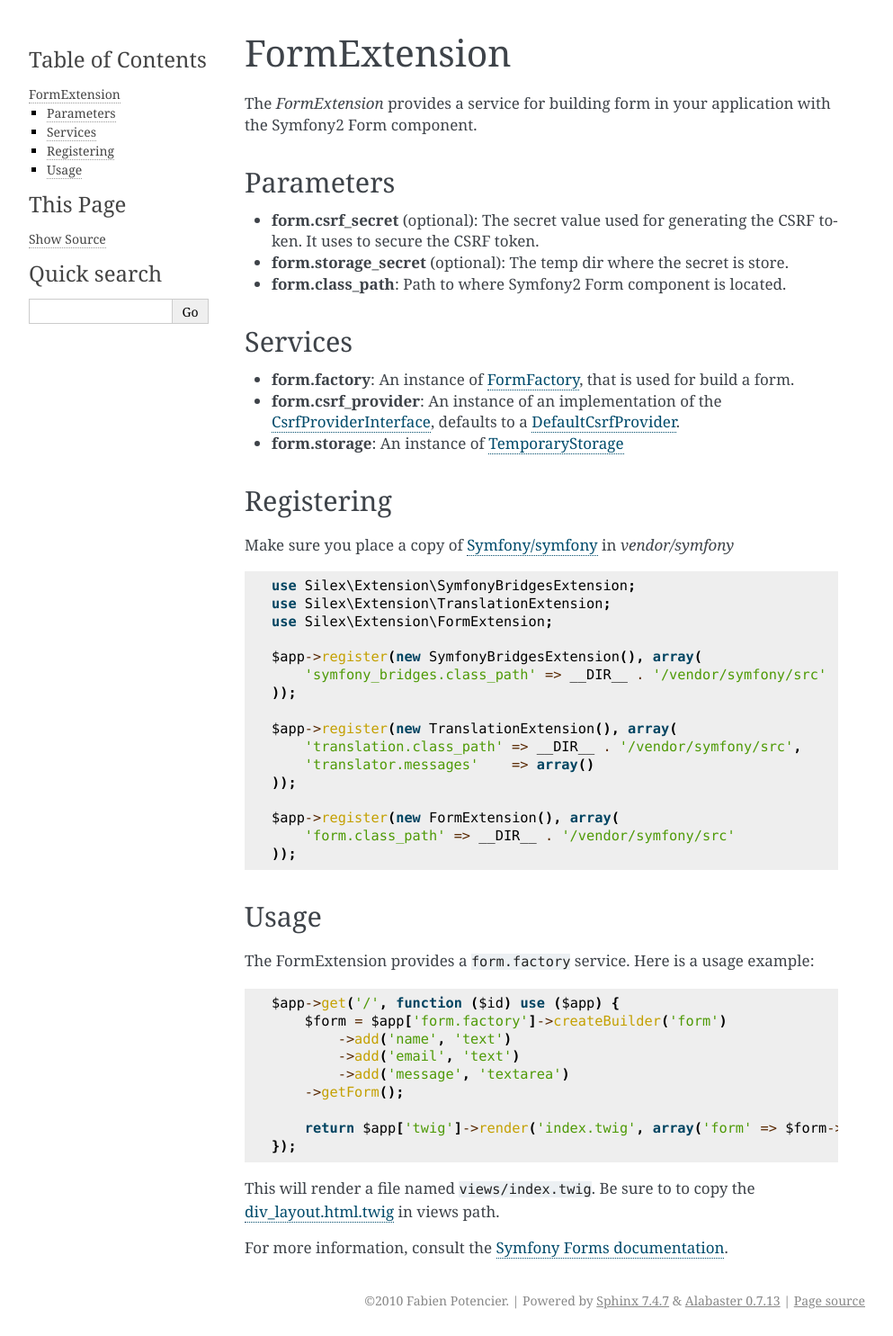
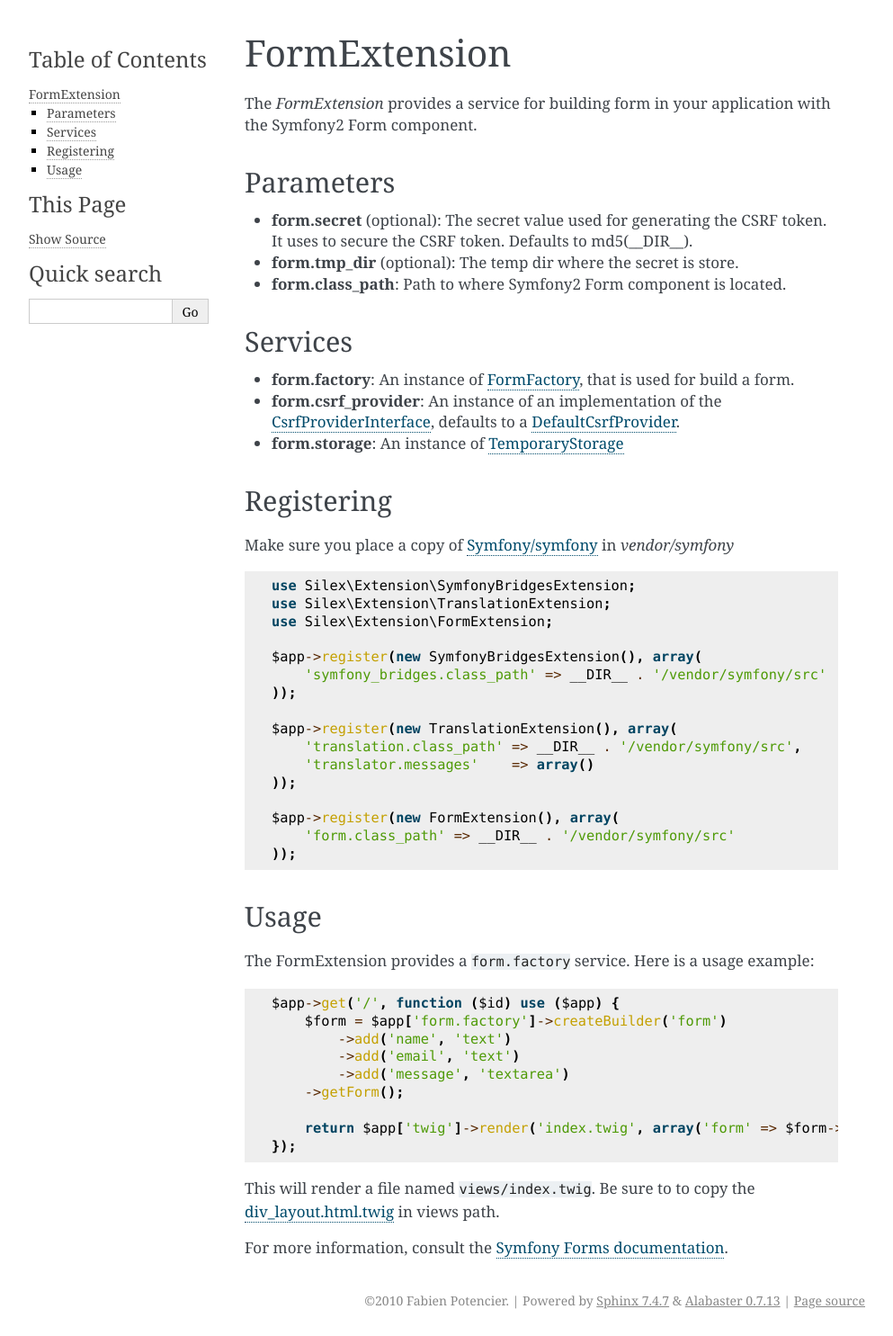
Before and after one commit to silexphp/Silex, a Sphinx documentation site: the page built from doc/extensions/form.rst, in a window 1280 px wide. Shown: the whole page at 90% size, without its empty margins (148-1141 px from the left). Built offline with Sphinx 7.4.7, drawn with Linux system fonts in a browser that asks for light colours.

Commit message:
[docs] Update documentation to reflect Form component changes

```diff
--- a/doc/extensions/form.rst
+++ b/doc/extensions/form.rst
@@ -7,9 +7,10 @@
 Parameters
 ----------
 
-* **form.csrf_secret** (optional): The secret value used for generating the CSRF token. It uses to secure the CSRF token.
+* **form.secret** (optional): The secret value used for generating the CSRF token. It uses to secure the CSRF token.
+  Defaults to md5(__DIR__).
 
-* **form.storage_secret** (optional): The temp dir where the secret is store.
+* **form.tmp_dir** (optional): The temp dir where the secret is store.
 
 * **form.class_path**: Path to where
   Symfony2 Form component is located.
```
